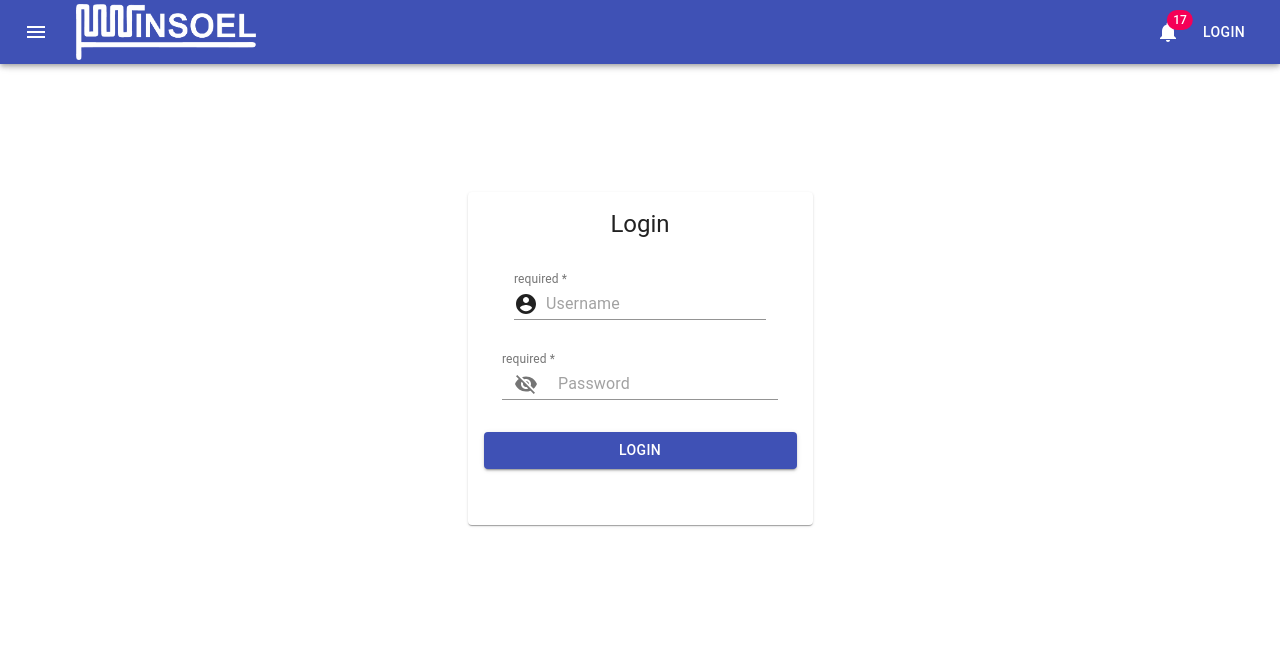
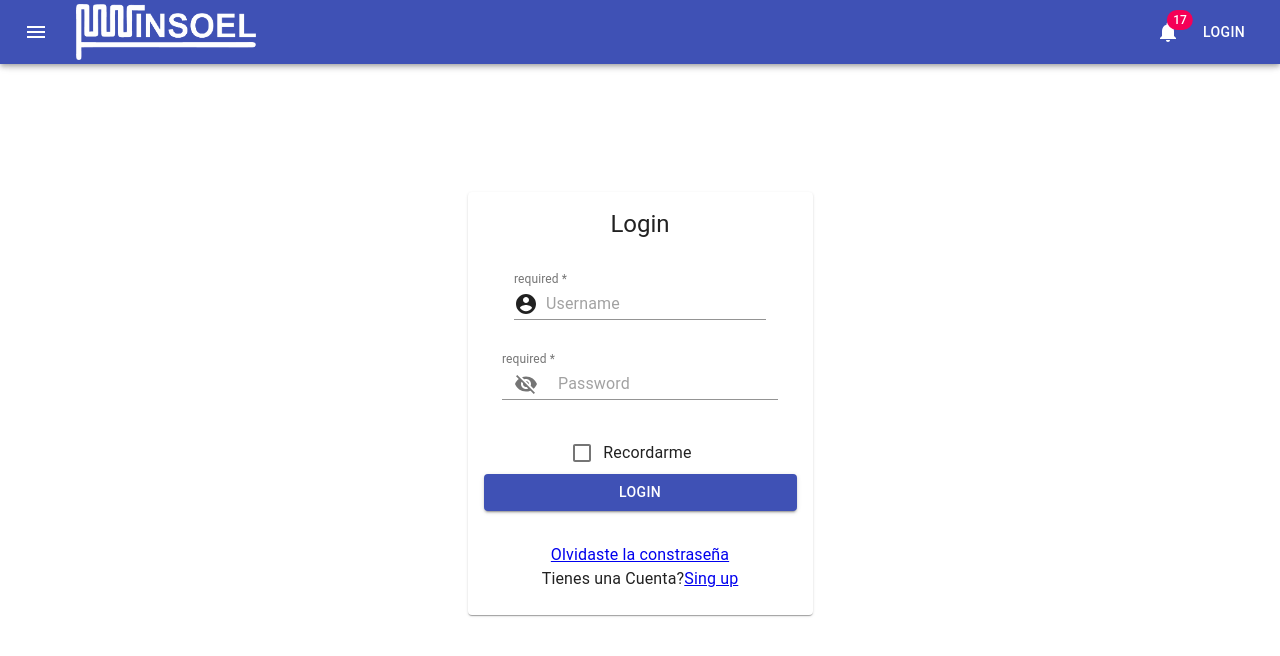
Before and after one commit to EdwinMLara/insoelReact, a React (Create React App) app: page /Productos in a window 1280 px wide. Shown: the top 656 px of the page. Built offline with nearby package versions, Linux system fonts and the light colour scheme.

Commit message:
Agregando control recordarme links olvidar y registrar y controles handlechange and handlesubmit

```diff
--- a/src/Components/Login.js
+++ b/src/Components/Login.js
@@ -6,10 +6,14 @@ import {Grid, makeStyles,
         TextField,
         InputAdornment,
         IconButton,
-        Button} from '@material-ui/core';
+        Button,
+        FormControlLabel,
+        Checkbox,
+        Typography} from '@material-ui/core';
 import {AccountCircle,
         Visibility,
         VisibilityOff} from '@material-ui/icons';
+import { Link } from 'react-router-dom';
 
 const useStyles = makeStyles((theme) => ({
     gridContainer:{
@@ -28,7 +32,8 @@ const usuario = {
     id_usuario: 0,
     username : '',
     password : '',
-    showPassword : false
+    showPassword : false,
+    rememberme:false
 }
 
 function Login() {
@@ -37,10 +42,14 @@ function Login() {
     const [usuarioState, setUsuarioState] = useState(usuario);
 
 
-    const handleChange = (props) => (event) => {
+    const handleChange = (event) => {
+        const target = event.target;
+        const value = target.type === 'checkbox' ? target.checked : target.value;
+        const name = target.name;
+        console.log(name,value);
         setUsuarioState({
             ...usuarioState,
-            [props]: event.target.value
+            [name]: value
         });
     }
 
@@ -55,6 +64,11 @@ function Login() {
         event.preventDefault();
     }
 
+    const handleSubmit = (event) => {
+        console.log(usuarioState);
+        event.preventDefault();
+    }
+
     return (
         <Grid
             container
@@ -66,9 +80,10 @@ function Login() {
                 <Card className = {classes.cardRoot}>
                     <CardHeader title="Login"/>
                 <CardContent>
-                    <form autoComplete="off">
+                    <form  onSubmit={handleSubmit} autoComplete="off">
                         <TextField
                             className={classes.formMargin}
+                            name="username"
                             label="required *"
                             placeholder="Username"
                             InputProps={{
@@ -78,10 +93,12 @@ function Login() {
                                     </InputAdornment>
                                 ),
                             }}
+                            onChange={handleChange}
                         />
 
                         <TextField
                             className={classes.formMargin}
+                            name="password"
                             label="required *"
                             placeholder="Password"
                             type={usuarioState.showPassword ? 'text' : 'password'}
@@ -98,15 +115,40 @@ function Login() {
                                     </InputAdornment>
                                 ),
                             }}
+                            onChange={handleChange}
+                        />
+
+                        <FormControlLabel
+                            control={
+                            <Checkbox
+                                checked={usuarioState.rememberme}
+                                name="rememberme"
+                                color="primary"
+                                onClick={handleChange}
+                            />
+                            }
+                            label="Recordarme"
                         />
 
                         <Button
                             variant="contained"
                             color="primary"
+                            type="submit"
                             fullWidth
                             className={classes.formMargin}>
                                 login
                         </Button>
+
+                        <Typography>
+                            <Link to="/" href="www.google.com"> Olvidaste la constraseña</Link>
+                        </Typography>
+
+                        <Typography>
+                            Tienes una Cuenta?
+                            <Link to="/" href="www.google.com">
+                                Sing up
+                            </Link>
+                        </Typography>
                     </form>
                 </CardContent>
                 </Card>
```
